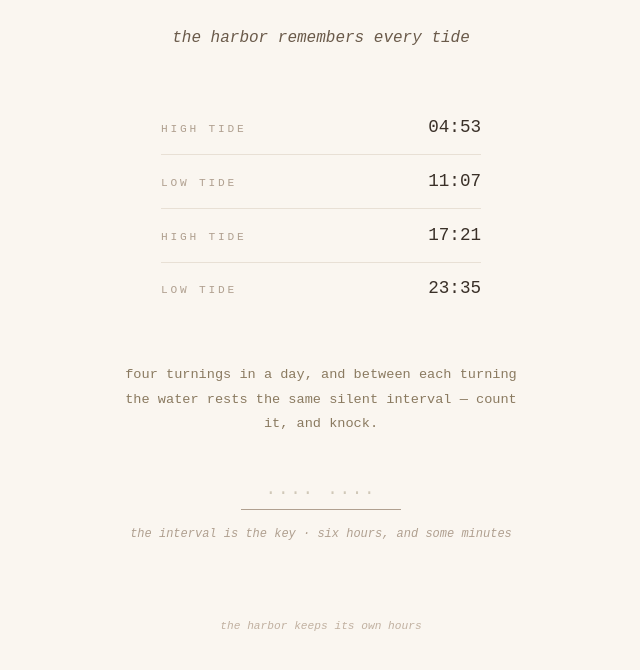
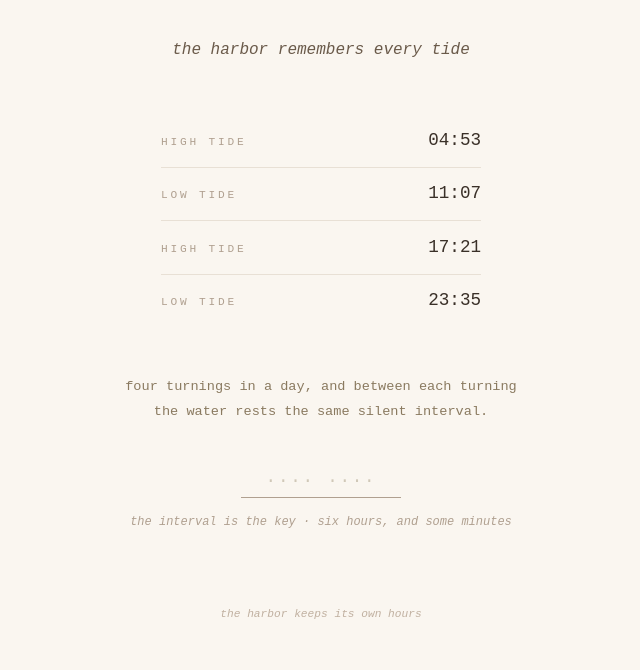
Before and after one commit to NoahIsARider/sandbox-harbor, a plain HTML site: page noahsroom.html in a window 1280 px wide. Shown: the part 114-784 px from the top of the page, without its empty margins (319-959 px from the left). Drawn offline with Linux system fonts and the light colour scheme.

Commit message:
✂️ remove explicit 'count it' hint from riddle

```diff
--- a/noahsroom.html
+++ b/noahsroom.html
@@ -126,8 +126,7 @@
 
     <p class="riddle">
       four turnings in a day, and between each turning
-      the water rests the same silent interval —
-      count it, and knock.
+      the water rests the same silent interval.
     </p>
 
     <div class="puzzle" id="puzzle">
```
